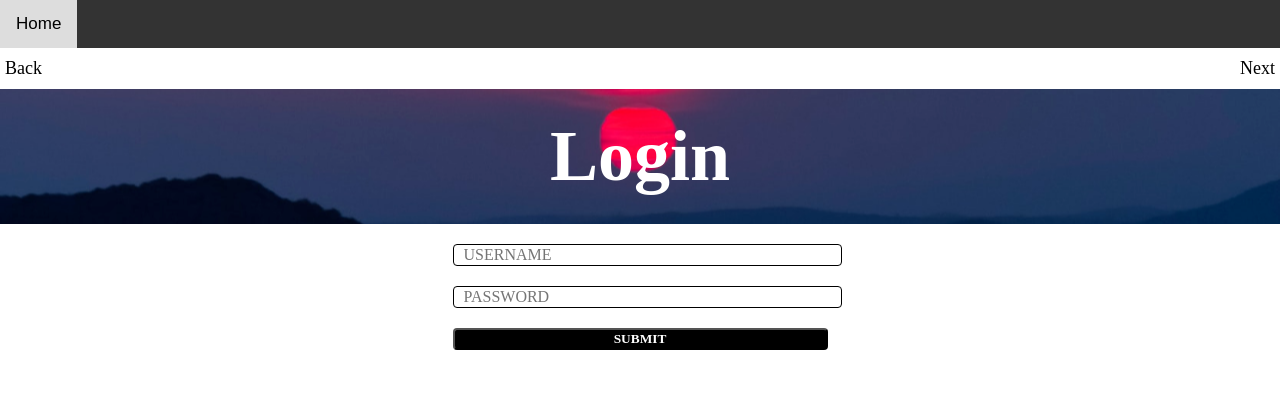
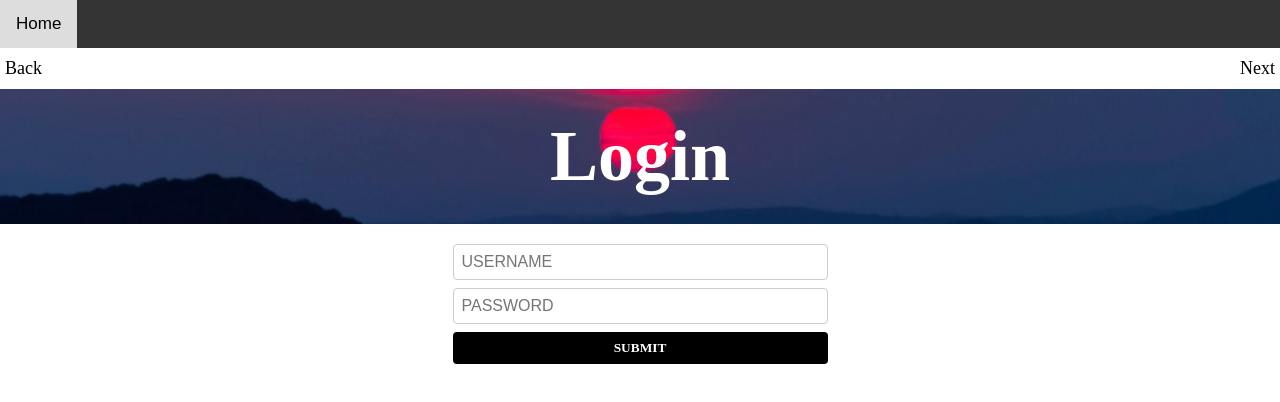
Before and after one commit to raaudain/Frontend, a React (Create React App) app in the folder sauti-africa/: page /login in a window 1280 px wide. Shown: the top 402 px of the page. Built offline with nearby package versions, Linux system fonts and the light colour scheme; a web font is replaced by a local one.

Commit message:
cleaned up user login and moved final styles to separate folder

```diff
--- a/sauti-africa/src/App.js
+++ b/sauti-africa/src/App.js
@@ -21,11 +21,11 @@ function App() {
         <Route exact path="/" component={Home} />
         <Route exact path="/login" component={UserLogin} />
         <Route exact path="/register" component={Register} />
-        <PrivateRoute exact path="/market-price" component={MarketPrice} />
+        <Route exact path="/market-price" component={MarketPrice} />
         <Route exact path="/market-price/:id" render={(props) => <CategorySelect {...props} />}/>
         <Route exact path="/set-price/:id" render={(props) => <Edit {...props} />} />
-        <PrivateRoute exact path="/set-price" component={SetPrice} />
-        <PrivateRoute exact path="/add-item" component={AddItem} />
+        <Route exact path="/set-price" component={SetPrice} />
+        <Route exact path="/add-item" component={AddItem} />
         </div>
     </Router>
     );
--- /dev/null
+++ b/sauti-africa/src/Styles/UserLoginStyles.js
@@ -0,0 +1,79 @@
+import React from 'react';
+import styled from 'styled-components';
+import SignUpFormImage from '../Assets/sun-wide.png';
+
+
+export const img = `url('${SignUpFormImage}')`;
+
+export const inputStyle = {
+
+    padding: '.5rem',
+    fontSize: '16px',
+    display: 'block',
+    borderRadius: '4px',
+    border: '1px solid #ccc',
+    marginBottom: '.5rem',
+}
+
+export const labelStyle = {
+    fontFamily: 'Raleway',
+    color: '#000000',
+    textAlign: 'left',
+    padding: '20px',
+    fontWeight: '600',
+    fontSize: '12px',
+    lineHeight: '18px'
+}
+
+export const containerStyle = {
+    display: 'flex',
+    flexFlow: 'row wrap',
+    justifyContent: 'center',
+    width: '100%'
+}
+
+export const formStyle = {
+    display: 'flex',
+    flexDirection: 'column',
+    alignItems: 'left',
+    justifyContent: 'center',
+    // minHeight: '50vh',
+    width: '100%',
+    margin: '20px',
+    maxWidth: '375px'
+}
+
+export const imgContainer = {
+    display: 'flex',
+    width: '100%',
+    justifyContent: 'center'
+}
+
+export const mainImg = {
+    height: '135px',
+    backgroundImage: img,
+    display: 'flex',
+    justifyContent: 'center',
+    alignItems: 'center',
+    color: 'white',
+    fontFamily: 'Montserrat',
+    fontStyle: 'normal',
+    fontWeight: 'normal',
+    fontSize: '48px',
+    // maxWidth: '375px',
+    backgroundSize: 'cover',
+    backgroundPosition: 'center',
+    lineHeight: '59px',
+    width: '100%'
+}
+
+export const buttonStyle = {
+    background: '#000000',
+    borderRadius: '4px',
+    color: 'white',
+    fontFamily: 'Quicksand',
+    fontStyle: 'normal',
+    fontWeight: 'bold',
+    border: 'none',
+    padding: '.5rem'
+}
--- a/sauti-africa/src/components/UserLogin.js
+++ b/sauti-africa/src/components/UserLogin.js
@@ -3,109 +3,23 @@ import { withFormik, Form, Field } from 'formik';
 import * as Yup from 'yup';
 import axios from 'axios';
 import NextBackNavigation from './NextBackNavigation';
-import SignUpFormImage from '../Assets/sun-wide.png';
+import {
+    inputStyle,
+    labelStyle,
+    containerStyle,
+    formStyle,
+    imgContainer,
+    mainImg,
+    buttonStyle
+}
+    from '../Styles/UserLoginStyles';
 
 function UserLogin({ errors, touched, isSubmitting }) {
 
-    const img = `url('${SignUpFormImage}')`;
-
-    const inputStyle = {
-
-        marginBottom: '20px',
-        fontFamily: 'Quicksand',
-        border: '1px solid #000000',
-        borderRadius: '4px',
-        paddingLeft: '10px',
-        fontSize: '1rem',
-        width: '100%'
-    }
-
-    const labelStyle = {
-        fontFamily: 'Raleway',
-        color: '#000000',
-        textAlign: 'left',
-        padding: '20px',
-        fontWeight: '600',
-        fontSize: '12px',
-        lineHeight: '18px'
-    }
-
-    const containerStyle = {
-        display: 'flex',
-        flexFlow: 'row wrap',
-        justifyContent: 'center',
-        width: '100%'
-    }
-
-    const formStyle = {
-        display: 'flex',
-        flexDirection: 'column',
-        alignItems: 'left',
-        justifyContent: 'center',
-        // minHeight: '50vh',
-        width: '100%',
-        margin: '20px',
-        maxWidth: '375px'
-    }
-
-    const imgContainer = {
-        display: 'flex',
-        width: '100%',
-        justifyContent: 'center'
-    }
-
-    const mainImg = {
-        height: '135px',
-        backgroundImage: img,
-        display: 'flex',
-        justifyContent: 'center',
-        alignItems: 'center',
-        color: 'white',
-        fontFamily: 'Montserrat',
-        fontStyle: 'normal',
-        fontWeight: 'normal',
-        fontSize: '48px',
-        // maxWidth: '375px',
-        backgroundSize: 'cover',
-        backgroundPosition: 'center',
-        lineHeight: '59px',
-        width: '100%'
-    }
-
-    const buttonStyle = {
-        background: '#000000',
-        borderRadius: '4px',
-        color: 'white',
-        fontFamily: 'Quicksand',
-        fontStyle: 'normal',
-        fontWeight: 'bold'
-    }
 
 
     return (
-        // !!REPLACED MARKETING NAVIGATION TO BACK/NEXT TO MATCH STYLING OF SIGN UP!!
 
-        // <div>
-        //     <div className="nav">
-        //     <p>Sauti.</p>
-        //     <Nav>
-        //         <NavItem>
-        //             <NavLink href="/">Home</NavLink>
-        //         </NavItem>
-        //         <NavItem>
-        //             <NavLink href="/about/">About Us</NavLink>
-        //         </NavItem>
-        //         <NavItem>
-        //             <NavLink href="/services/">Services</NavLink>
-        //         </NavItem>
-        //         <NavItem>
-        //             <NavLink href="/news/">News & Updates</NavLink>
-        //         </NavItem>
-        //         <NavItem>
-        //             <NavLink href="/contact/">Contact</NavLink>
-        //         </NavItem>
-        //     </Nav>
-        //     </div>
         <div className='SignUpFormPage' >
             <NextBackNavigation />
             <div style={imgContainer} className='imageContainer'>
@@ -116,12 +30,16 @@ function UserLogin({ errors, touched, isSubmitting }) {
             <div style={containerStyle} className='sign-up-container'>
 
                 <Form style={formStyle}>
-                    {touched.username && errors.username && <p style={labelStyle}>{errors.username}</p>}
-                    <Field style={inputStyle} type="text" name="username"  placeholder="USERNAME" />
-                    {touched.password && errors.password && <p style={labelStyle}>{errors.password}</p>}
+                    <Field style={inputStyle} type="text" name="username" placeholder="USERNAME" />
+                    {touched.username && errors.username && <div style={{ color: "red", textAlign: "left" }}>
+                        {errors.username}
+                    </div>}
+
                     <Field style={inputStyle} type="password" name="password" placeholder="PASSWORD" />
+                    {touched.password && errors.password && <div style={{ color: "red", textAlign: "left" }}>
+                        {errors.password}
+                    </div>}
                     <button style={buttonStyle} type='submit'>SUBMIT</button>
-
                 </Form>
             </div>
 
@@ -139,10 +57,10 @@ const FormikLoginForm = withFormik({
 
     validationSchema: Yup.object().shape({
         username: Yup.string()
-            .required("Username is a required field"),
+            .required("*Username is a required field"),
         password: Yup.string()
-            .min(6, "Password must be at least 6 characters")
-            .required("Password is a required field")
+            .min(6, "*Password must be at least 6 characters")
+            .required("*Password is a required field")
     }),
 
     handleSubmit(values, { resetForm, setSubmitting }) {
```
Lines whose indentation alone changed are shown as unchanged.
